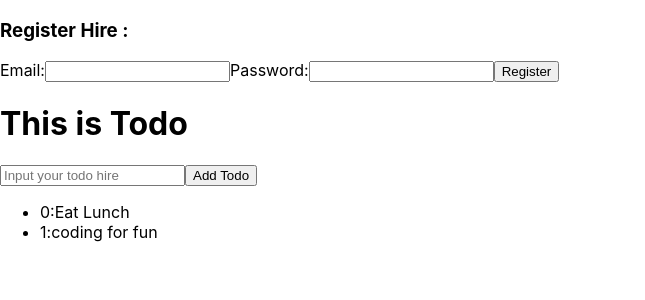
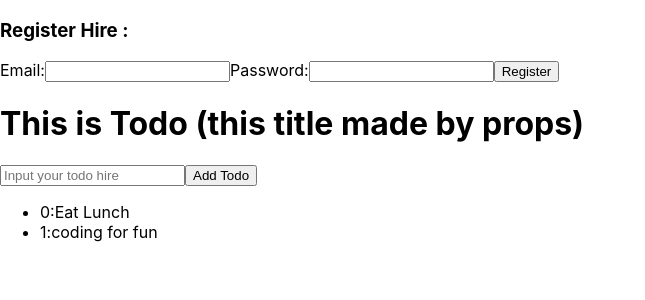
Before and after one commit to hariadiarief/bootcamp-ib-learn-react-form, a React (Create React App) app: page / in a window 1280 px wide. Shown: the top 300 px of the page, without its empty margins (0-645 px from the left). Built offline with nearby package versions, Linux system fonts and the light colour scheme.

Commit message:
use props for title

```diff
--- a/src/App.js
+++ b/src/App.js
@@ -9,7 +9,7 @@ class App extends Component {
     return (
       <div>
         <Register />
-        <TodoApp />
+        <TodoApp title="This is Todo (this title made by props)" />
       </div>
     );
   }
--- a/src/TodoApp/index.js
+++ b/src/TodoApp/index.js
@@ -43,7 +43,7 @@ class TodoApp extends Component {
   render() {
     return (
       <div>
-        <h1>This is Todo</h1>
+        <h1>{this.props.title}</h1>
         <form onSubmit={this.handleTodoSubmit}>
           <input
             type="text"
```
